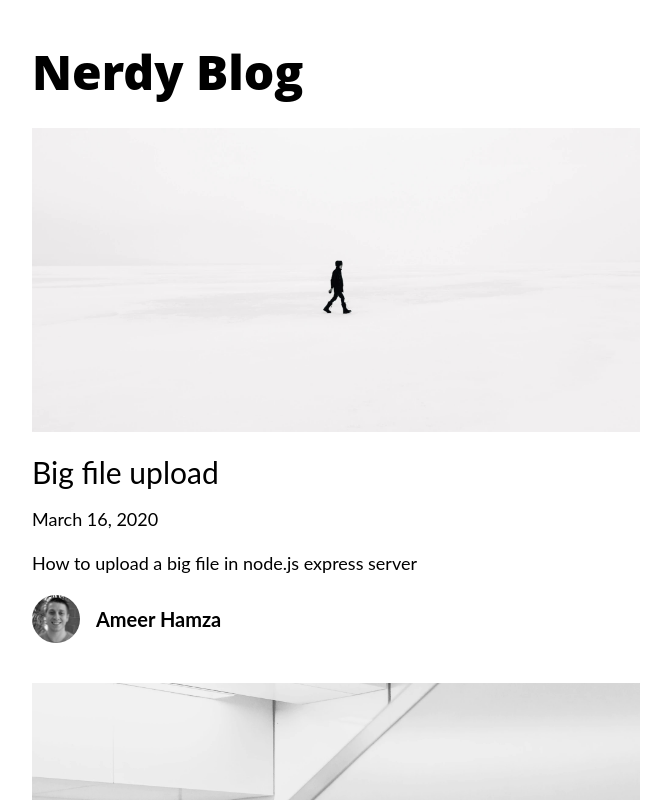
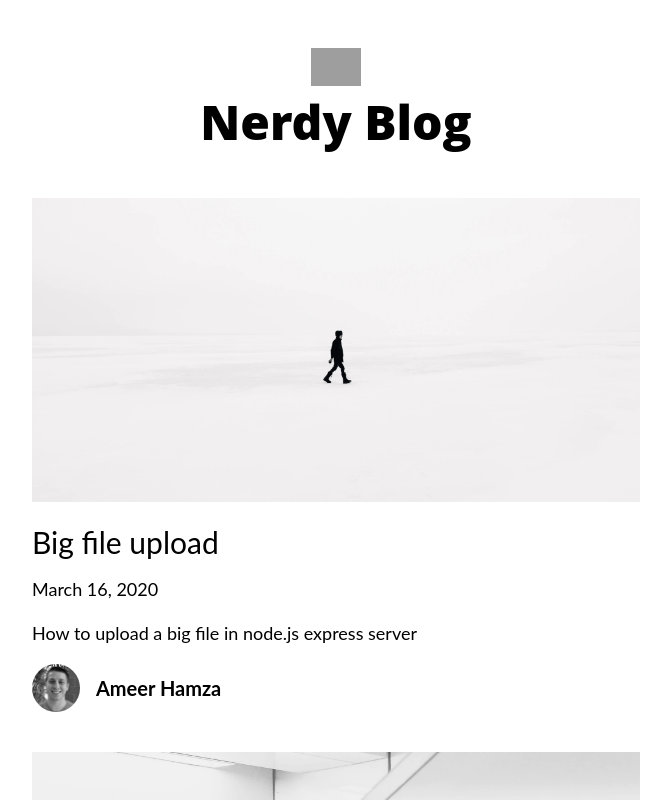
Before and after one commit to nerdyfactory/nerdyfactory.blog, a Next.js app: page / in a window 1280 px wide. Shown: the top 800 px of the page, without its empty margins (304-975 px from the left). Built offline with nearby package versions, Linux system fonts and the light colour scheme; grey boxes are pictures that could not be loaded; what @tailwindcss/typography would draw is missing.

Commit message:
headers with logo

```diff
--- a/components/layout.js
+++ b/components/layout.js
@@ -1,6 +1,9 @@
 import clsx from "clsx";
 import Link from "next/link";
 import { useRouter } from "next/router";
+import Image from "next/image";
+import Logo from '../public/assets/img/nerdyfactory_logo.png'
+import { Fragment } from "react";
 
 export default function Layout({ children }) {
   return (
@@ -19,7 +22,7 @@ const Header = () => {
 
   return (
     <header
-      className={clsx("flex items-center justify-between ", {
+      className={clsx("flex items-center justify-center ", {
         "mb-8": isRoot,
         "mb-2": !isRoot,
       })}
@@ -32,24 +35,26 @@ const Header = () => {
 };
 
 const LargeTitle = () => (
-  <h1>
-    <Link href="/">
+  <Link href="/">
+    <div className="flex flex-col items-center">
+      <img className="flex-auto mb-3" src={Logo} width="50" height="50" />
       <a
         className={clsx(
-          "text-3xl font-black leading-none text-black no-underline font-display",
+          "text-3xl font-black leading-none text-black no-underline font-display  mb-5",
           "sm:text-5xl",
           "dark:text-white"
         )}
       >
         Nerdy Blog
       </a>
-    </Link>
-  </h1>
+    </div>
+  </Link>
 );
 
 const SmallTitle = () => (
-  <h1>
-    <Link href="/">
+  <Link href="/">
+    <div className="flex flex-row items-center justify-center">
+      <img className="flex-auto mr-3" src={Logo} width="30" height="30" />
       <a
         className={clsx(
           "text-2xl font-black text-black no-underline font-display",
@@ -58,6 +63,6 @@ const SmallTitle = () => (
       >
         Nerdy Blog
       </a>
-    </Link>
-  </h1>
+    </div>
+  </Link>
 );
--- a/pages/index.js
+++ b/pages/index.js
@@ -7,7 +7,7 @@ export default function Index({ allPosts }) {
   return (
     <>
       <Layout>
-        <Head>
+        <Head >
           <title>Nerdy Blog</title>
         </Head>
         {allPosts.map((post) => (
```
Also changed, not shown: public/assets/img/nerdyfactory_logo.png (added).
